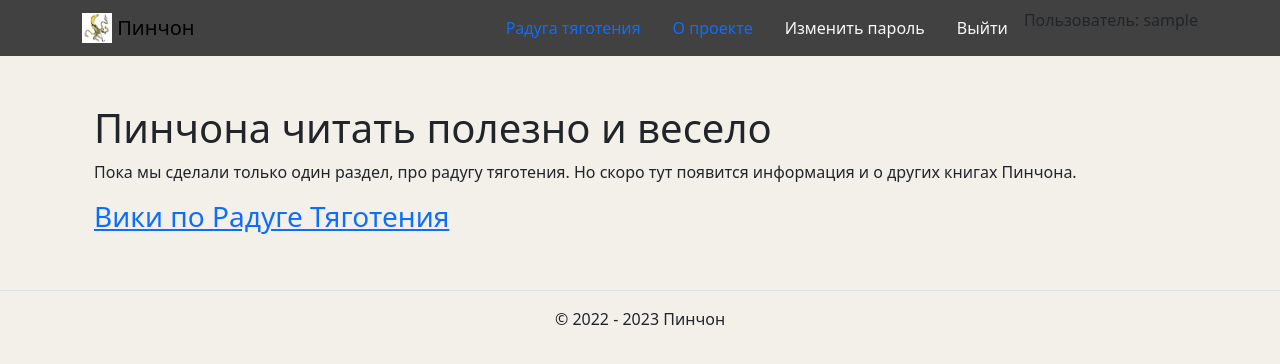
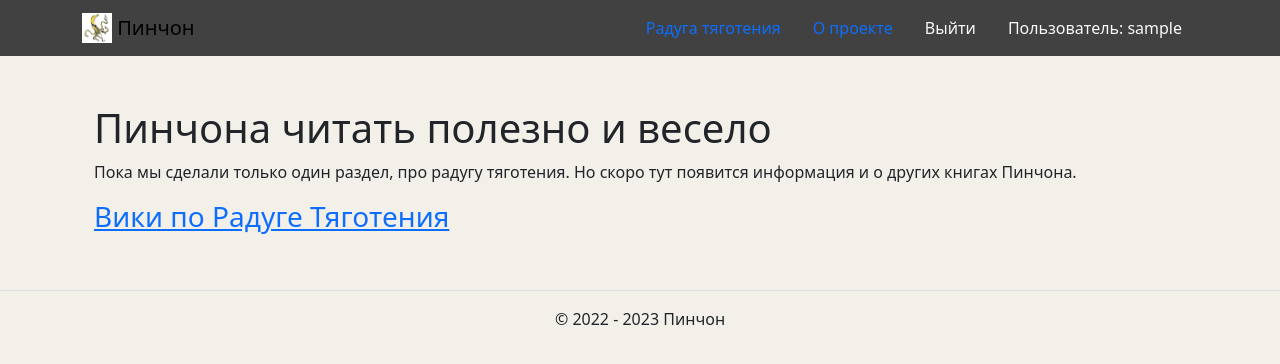
Before and after one commit to Kasaress/pynchon, a Django app: page / in a window 1280 px wide. Shown: the top 364 px of the page. Run offline with Django 3.2, Linux system fonts and the light colour scheme; the visitor is signed in with stand-in values (Sample User, id 1); some libraries are stand-ins or nearby versions.

Commit message:
поправил хэдер

```diff
--- a/pynchon_wiki/templates/includes/header.html
+++ b/pynchon_wiki/templates/includes/header.html
@@ -17,14 +17,12 @@
                 </li>
                 {% if  user.is_authenticated %}
                     <li class="nav-item">
-                        <a class="nav-link link-light {% if view_name  == 'users:password_reset' %}active{% endif %}"
-                           href="{% url 'users:password_reset' %}">Изменить пароль</a>
-                    </li>
-                    <li class="nav-item">
                         <a class="nav-link link-light {% if view_name  == 'users:logout' %}active{% endif %}"
                            href="{% url 'users:logout' %}">Выйти</a>
                     </li>
-                    <li>Пользователь: {{ user.username }}</li>
+                    <li class="nav-item">
+                        <a class="nav-link link-light disabled">Пользователь: {{ user.username }}</a>
+                    </li>
                 {% else %}
                     <li class="nav-item">
                         <a class="nav-link link-light {% if view_name  == 'users:login' %}active{% endif %}"
```
